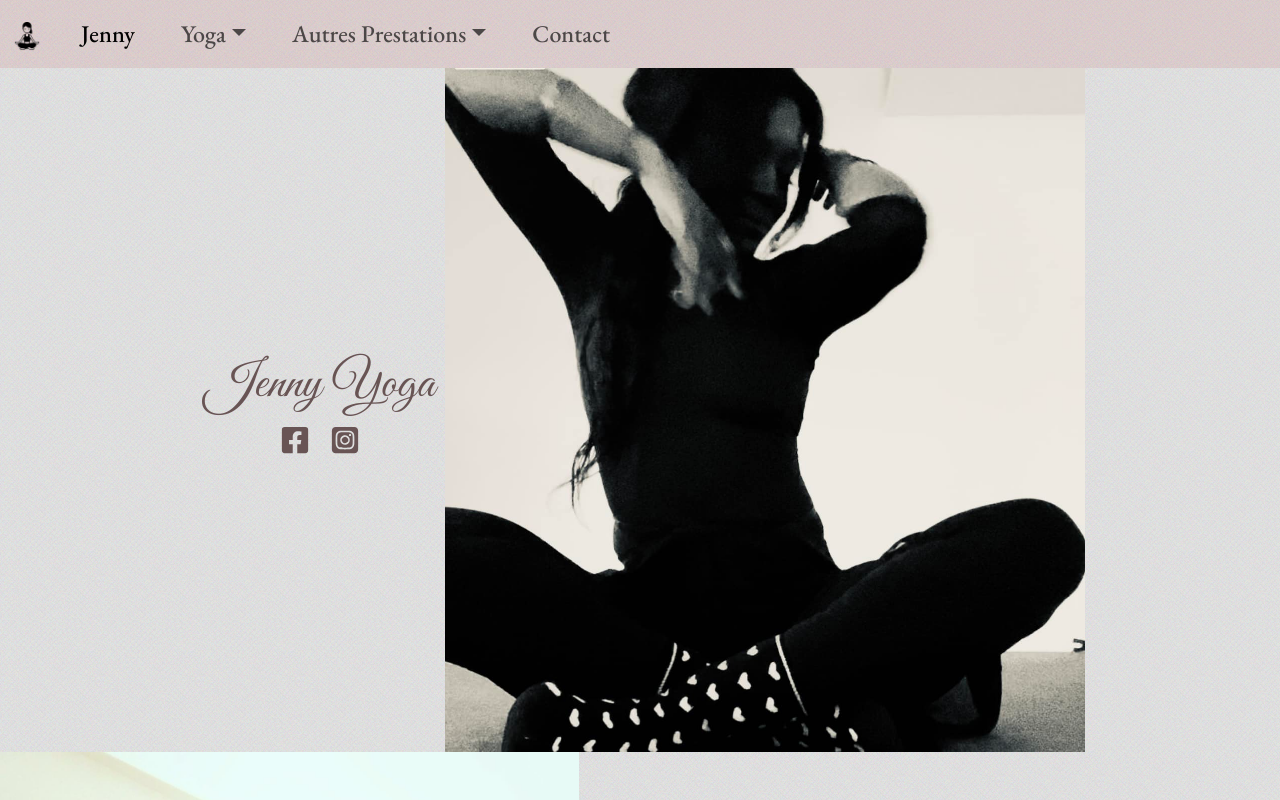
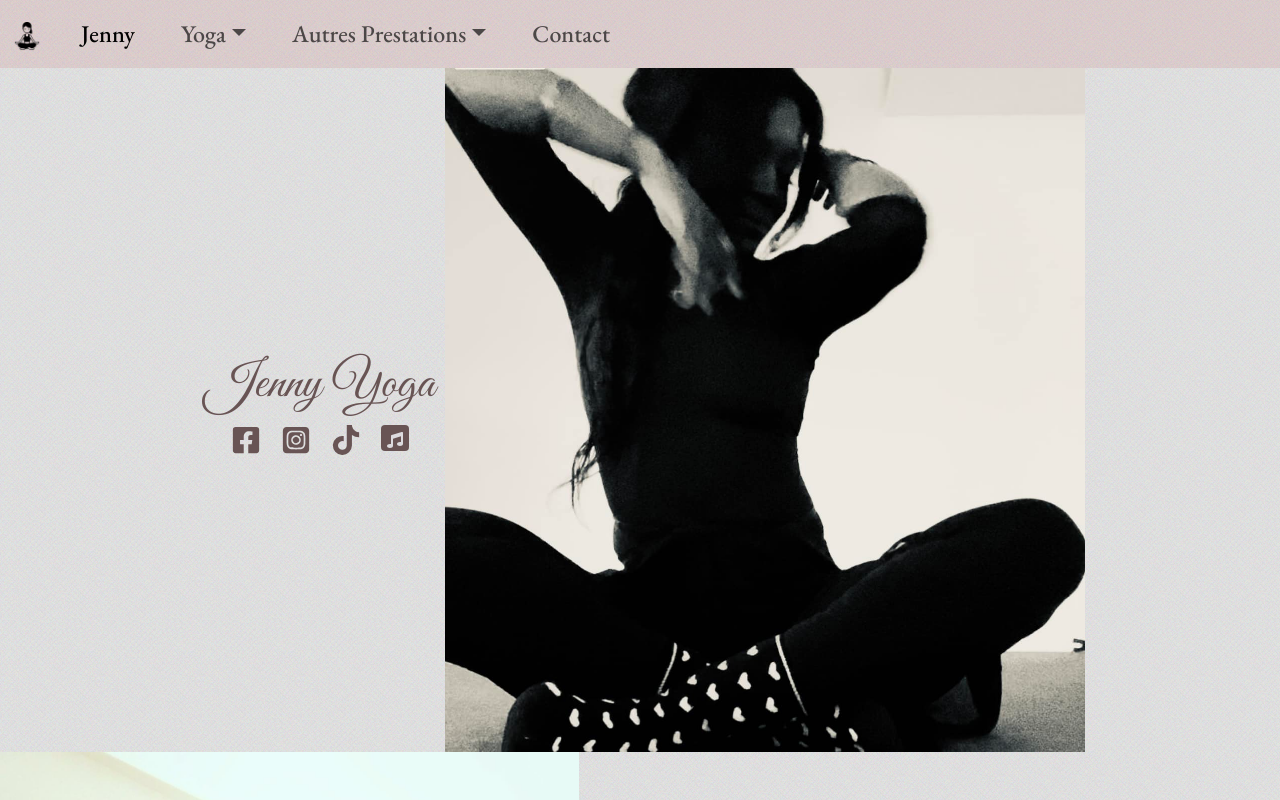
Before and after one commit to GeorginaMudditt/JennyYoga, a React (Vite) app: page / in a window 1280 px wide. Shown: the top 800 px of the page. Built offline with nearby package versions, Linux system fonts and the light colour scheme; a web font is replaced by a local one.

Commit message:
add background music

```diff
--- a/src/Intro.css
+++ b/src/Intro.css
@@ -18,6 +18,13 @@ h1 {
   font-size: 30px;
 }
 
+.Intro .music-button {
+  margin: 10px;
+  border: none;
+  border-radius: 4px;
+  background-color: #685454;
+  color: #dcdbde;
+}
 .Intro .heart-socks {
   width: 50%;
 }
--- a/src/Intro.tsx
+++ b/src/Intro.tsx
@@ -1,10 +1,30 @@
+import { useState, useRef } from "react";
 import "./App.css";
 import "./Intro.css";
 import heart_socks from "./assets/heart-socks.jpg";
 import { FaFacebookSquare } from "react-icons/fa";
 import { FaSquareInstagram } from "react-icons/fa6";
+import { FaTiktok } from "react-icons/fa";
+import { FaMusic } from "react-icons/fa";
+import { FaVolumeMute } from "react-icons/fa";
 
 function Intro() {
+  const [isPlaying, setIsPlaying] = useState(false);
+  const audioRef = useRef<HTMLAudioElement>(null);
+
+  const toggleMusic = () => {
+    if (audioRef.current) {
+      if (isPlaying) {
+        audioRef.current.pause();
+      } else {
+        audioRef.current.play().catch((error) => {
+          console.error("Error playing audio: " + error);
+        });
+      }
+      setIsPlaying(!isPlaying);
+    }
+  };
+
   return (
     <>
       <div className="Intro">
@@ -24,6 +44,15 @@ function Intro() {
           >
             <FaSquareInstagram className="socials-icon" />
           </a>
+          <a href="" target="_blank" rel="noreferrer">
+            <FaTiktok className="socials-icon" />
+          </a>
+          <audio ref={audioRef} loop>
+            <source src="/background-music.mp3" type="audio/mpeg" />
+          </audio>
+          <button onClick={toggleMusic} className="music-button">
+            {isPlaying ? <FaVolumeMute /> : <FaMusic />}
+          </button>
         </div>
         <img className="heart-socks" src={heart_socks} alt="heart-socks" />
       </div>
```
Also changed, not shown: 1 other file (tests, documents, lock files or other folders).
